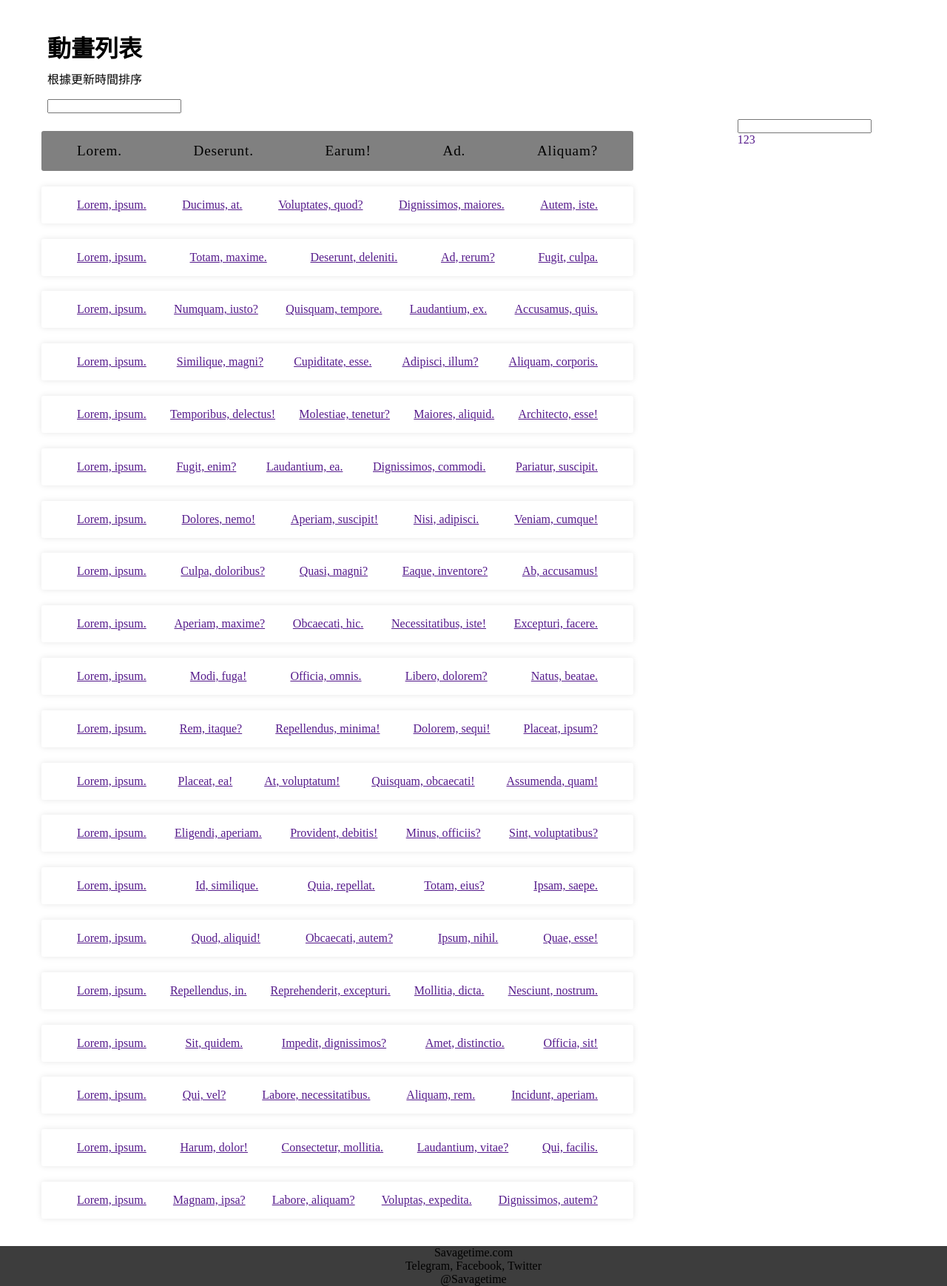
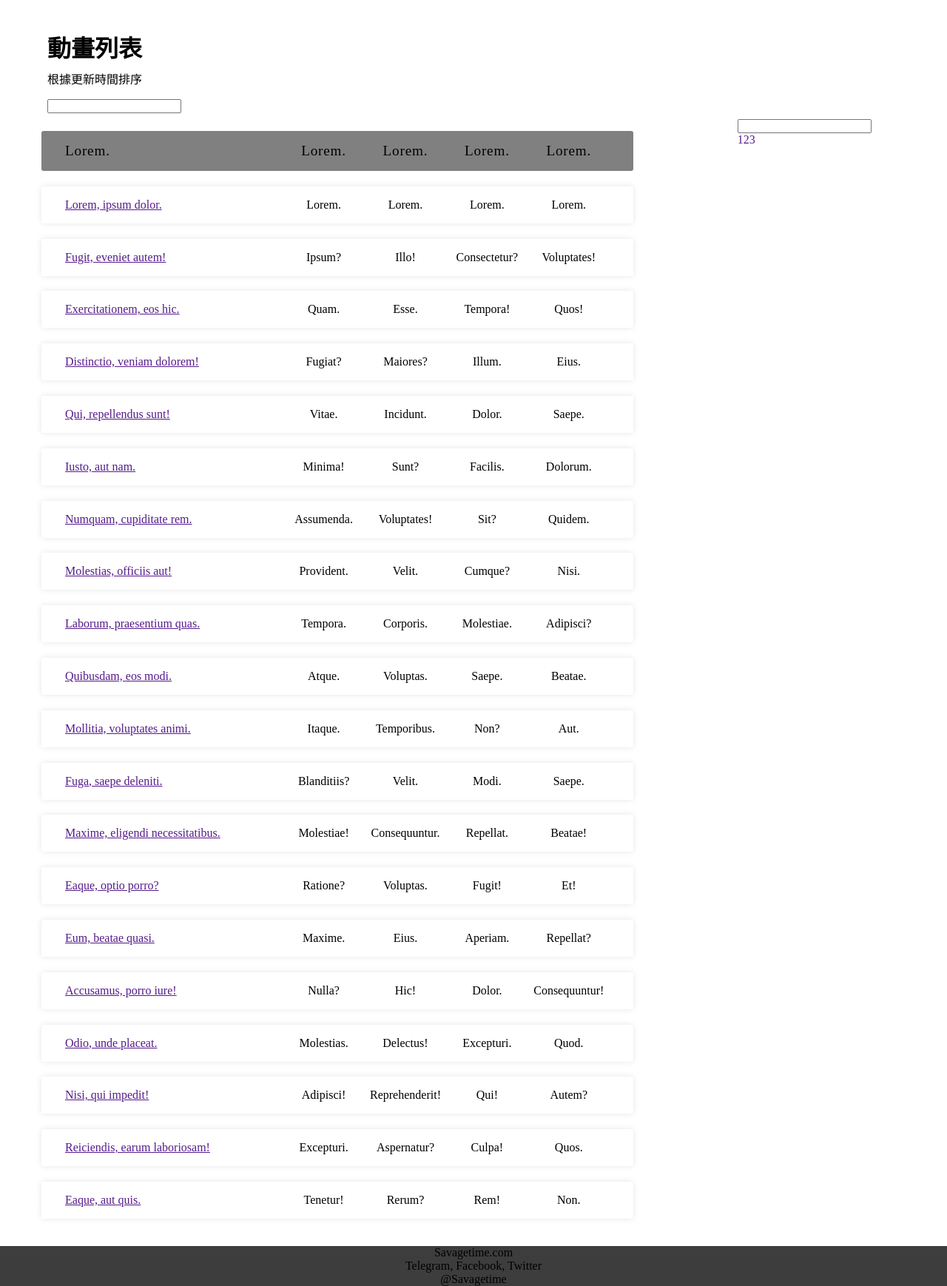
Before and after one commit to robinsonweng/savagetime, a Django app: page / in a window 1280 px wide. Shown: the part 64-1802 px from the top of the page at 74% size. Run offline with Django 3.2, Linux system fonts and the light colour scheme.

Commit message:
Align column text in table

```diff
--- a/savagetime/static/home/css/home.css
+++ b/savagetime/static/home/css/home.css
@@ -3,14 +3,11 @@
 }
 
 .table-container {
-    max-width: 800px;
-    width: 100%;
-    margin-right: auto;
 }
 
 .main-table li {
     border-radius: 3px;
-    padding: 1rem 3rem;
+    padding: 1rem 2rem;
     margin-bottom: 1.3rem;
 
     display: flex;
@@ -27,3 +24,38 @@
 .table-row {
     box-shadow: 0px 0px 9px 0px rgba(0, 0, 0, 0.1);
 }
+
+.col1, .col2, .col3, .col4, .col5 {
+    flex-basis: 15%;
+}
+
+.col1 {
+    flex-basis: 40%;
+}
+
+.col2 {
+}
+
+.col3 {
+
+}
+
+.col4 {
+
+}
+
+.col5 {
+
+}
+
+.title {
+
+}
+
+.attr {
+    display: flex;
+    justify-content: space-around;
+}
+
+.not-found div {
+}
--- a/savagetime/templates/home/index.html
+++ b/savagetime/templates/home/index.html
@@ -15,152 +15,323 @@
 <div class="table-container">
     <ul class="main-table" id="main-table">
         <li class="table-header">
-            <div>Lorem.</div>
-            <div>Deserunt.</div>
-            <div>Earum!</div>
-            <div>Ad.</div>
-            <div>Aliquam?</div>
+            <div class="col1 title">
+                <p>Lorem.</p>
+            </div>
+            <div class="col2 attr">
+                <p>Lorem.</p>
+            </div>
+            <div class="col3 attr">
+                <p>Lorem.</p>
+            </div>
+            <div class="col4 attr">
+                <p>Lorem.</p>
+            </div>
+            <div class="col5 attr">
+                <p>Lorem.</p>
+            </div>
         </li>
         <li class="table-row">
-            <div><a href="">Lorem, ipsum.</a></div>
-            <div><a href="">Ducimus, at.</a></div>
-            <div><a href="">Voluptates, quod?</a></div>
-            <div><a href="">Dignissimos, maiores.</a></div>
-            <div><a href="">Autem, iste.</a></div>
+            <div class="col1 title"><a href="">Lorem, ipsum dolor.</a></div>
+            <div class="col2 attr">
+                <p>Lorem.</p>
+            </div>
+            <div class="col3 attr">
+                <p>Lorem.</p>
+            </div>
+            <div class="col4 attr">
+                <p>Lorem.</p>
+            </div>
+            <div class="col5 attr">
+                <p>Lorem.</p>
+            </div>
         </li>
         <li class="table-row">
-            <div><a href="">Lorem, ipsum.</a></div>
-            <div><a href="">Totam, maxime.</a></div>
-            <div><a href="">Deserunt, deleniti.</a></div>
-            <div><a href="">Ad, rerum?</a></div>
-            <div><a href="">Fugit, culpa.</a></div>
+            <div class="col1 title"><a href="">Fugit, eveniet autem!</a></div>
+            <div class="col2 attr">
+                <p>Ipsum?</p>
+            </div>
+            <div class="col3 attr">
+                <p>Illo!</p>
+            </div>
+            <div class="col4 attr">
+                <p>Consectetur?</p>
+            </div>
+            <div class="col5 attr">
+                <p>Voluptates!</p>
+            </div>
         </li>
         <li class="table-row">
-            <div><a href="">Lorem, ipsum.</a></div>
-            <div><a href="">Numquam, iusto?</a></div>
-            <div><a href="">Quisquam, tempore.</a></div>
-            <div><a href="">Laudantium, ex.</a></div>
-            <div><a href="">Accusamus, quis.</a></div>
+            <div class="col1 title"><a href="">Exercitationem, eos hic.</a></div>
+            <div class="col2 attr">
+                <p>Quam.</p>
+            </div>
+            <div class="col3 attr">
+                <p>Esse.</p>
+            </div>
+            <div class="col4 attr">
+                <p>Tempora!</p>
+            </div>
+            <div class="col5 attr">
+                <p>Quos!</p>
+            </div>
         </li>
         <li class="table-row">
-            <div><a href="">Lorem, ipsum.</a></div>
-            <div><a href="">Similique, magni?</a></div>
-            <div><a href="">Cupiditate, esse.</a></div>
-            <div><a href="">Adipisci, illum?</a></div>
-            <div><a href="">Aliquam, corporis.</a></div>
+            <div class="col1 title"><a href="">Distinctio, veniam dolorem!</a></div>
+            <div class="col2 attr">
+                <p>Fugiat?</p>
+            </div>
+            <div class="col3 attr">
+                <p>Maiores?</p>
+            </div>
+            <div class="col4 attr">
+                <p>Illum.</p>
+            </div>
+            <div class="col5 attr">
+                <p>Eius.</p>
+            </div>
         </li>
         <li class="table-row">
-            <div><a href="">Lorem, ipsum.</a></div>
-            <div><a href="">Temporibus, delectus!</a></div>
-            <div><a href="">Molestiae, tenetur?</a></div>
-            <div><a href="">Maiores, aliquid.</a></div>
-            <div><a href="">Architecto, esse!</a></div>
+            <div class="col1 title"><a href="">Qui, repellendus sunt!</a></div>
+            <div class="col2 attr">
+                <p>Vitae.</p>
+            </div>
+            <div class="col3 attr">
+                <p>Incidunt.</p>
+            </div>
+            <div class="col4 attr">
+                <p>Dolor.</p>
+            </div>
+            <div class="col5 attr">
+                <p>Saepe.</p>
+            </div>
         </li>
         <li class="table-row">
-            <div><a href="">Lorem, ipsum.</a></div>
-            <div><a href="">Fugit, enim?</a></div>
-            <div><a href="">Laudantium, ea.</a></div>
-            <div><a href="">Dignissimos, commodi.</a></div>
-            <div><a href="">Pariatur, suscipit.</a></div>
+            <div class="col1 title"><a href="">Iusto, aut nam.</a></div>
+            <div class="col2 attr">
+                <p>Minima!</p>
+            </div>
+            <div class="col3 attr">
+                <p>Sunt?</p>
+            </div>
+            <div class="col4 attr">
+                <p>Facilis.</p>
+            </div>
+            <div class="col5 attr">
+                <p>Dolorum.</p>
+            </div>
         </li>
         <li class="table-row">
-            <div><a href="">Lorem, ipsum.</a></div>
-            <div><a href="">Dolores, nemo!</a></div>
-            <div><a href="">Aperiam, suscipit!</a></div>
-            <div><a href="">Nisi, adipisci.</a></div>
-            <div><a href="">Veniam, cumque!</a></div>
+            <div class="col1 title"><a href="">Numquam, cupiditate rem.</a></div>
+            <div class="col2 attr">
+                <p>Assumenda.</p>
+            </div>
+            <div class="col3 attr">
+                <p>Voluptates!</p>
+            </div>
+            <div class="col4 attr">
+                <p>Sit?</p>
+            </div>
+            <div class="col5 attr">
+                <p>Quidem.</p>
+            </div>
         </li>
         <li class="table-row">
-            <div><a href="">Lorem, ipsum.</a></div>
-            <div><a href="">Culpa, doloribus?</a></div>
-            <div><a href="">Quasi, magni?</a></div>
-            <div><a href="">Eaque, inventore?</a></div>
-            <div><a href="">Ab, accusamus!</a></div>
+            <div class="col1 title"><a href="">Molestias, officiis aut!</a></div>
+            <div class="col2 attr">
+                <p>Provident.</p>
+            </div>
+            <div class="col3 attr">
+                <p>Velit.</p>
+            </div>
+            <div class="col4 attr">
+                <p>Cumque?</p>
+            </div>
+            <div class="col5 attr">
+                <p>Nisi.</p>
+            </div>
         </li>
         <li class="table-row">
-            <div><a href="">Lorem, ipsum.</a></div>
-            <div><a href="">Aperiam, maxime?</a></div>
-            <div><a href="">Obcaecati, hic.</a></div>
-            <div><a href="">Necessitatibus, iste!</a></div>
-            <div><a href="">Excepturi, facere.</a></div>
+            <div class="col1 title"><a href="">Laborum, praesentium quas.</a></div>
+            <div class="col2 attr">
+                <p>Tempora.</p>
+            </div>
+            <div class="col3 attr">
+                <p>Corporis.</p>
+            </div>
+            <div class="col4 attr">
+                <p>Molestiae.</p>
+            </div>
+            <div class="col5 attr">
+                <p>Adipisci?</p>
+            </div>
         </li>
         <li class="table-row">
-            <div><a href="">Lorem, ipsum.</a></div>
-            <div><a href="">Modi, fuga!</a></div>
-            <div><a href="">Officia, omnis.</a></div>
-            <div><a href="">Libero, dolorem?</a></div>
-            <div><a href="">Natus, beatae.</a></div>
+            <div class="col1 title"><a href="">Quibusdam, eos modi.</a></div>
+            <div class="col2 attr">
+                <p>Atque.</p>
+            </div>
+            <div class="col3 attr">
+                <p>Voluptas.</p>
+            </div>
+            <div class="col4 attr">
+                <p>Saepe.</p>
+            </div>
+            <div class="col5 attr">
+                <p>Beatae.</p>
+            </div>
         </li>
         <li class="table-row">
-            <div><a href="">Lorem, ipsum.</a></div>
-            <div><a href="">Rem, itaque?</a></div>
-            <div><a href="">Repellendus, minima!</a></div>
-            <div><a href="">Dolorem, sequi!</a></div>
-            <div><a href="">Placeat, ipsum?</a></div>
+            <div class="col1 title"><a href="">Mollitia, voluptates animi.</a></div>
+            <div class="col2 attr">
+                <p>Itaque.</p>
+            </div>
+            <div class="col3 attr">
+                <p>Temporibus.</p>
+            </div>
+            <div class="col4 attr">
+                <p>Non?</p>
+            </div>
+            <div class="col5 attr">
+                <p>Aut.</p>
+            </div>
         </li>
         <li class="table-row">
-            <div><a href="">Lorem, ipsum.</a></div>
-            <div><a href="">Placeat, ea!</a></div>
-            <div><a href="">At, voluptatum!</a></div>
-            <div><a href="">Quisquam, obcaecati!</a></div>
-            <div><a href="">Assumenda, quam!</a></div>
+            <div class="col1 title"><a href="">Fuga, saepe deleniti.</a></div>
+            <div class="col2 attr">
+                <p>Blanditiis?</p>
+            </div>
+            <div class="col3 attr">
+                <p>Velit.</p>
+            </div>
+            <div class="col4 attr">
+                <p>Modi.</p>
+            </div>
+            <div class="col5 attr">
+                <p>Saepe.</p>
+            </div>
         </li>
         <li class="table-row">
-            <div><a href="">Lorem, ipsum.</a></div>
-            <div><a href="">Eligendi, aperiam.</a></div>
-            <div><a href="">Provident, debitis!</a></div>
-            <div><a href="">Minus, officiis?</a></div>
-            <div><a href="">Sint, voluptatibus?</a></div>
+            <div class="col1 title"><a href="">Maxime, eligendi necessitatibus.</a></div>
+            <div class="col2 attr">
+                <p>Molestiae!</p>
+            </div>
+            <div class="col3 attr">
+                <p>Consequuntur.</p>
+            </div>
+            <div class="col4 attr">
+                <p>Repellat.</p>
+            </div>
+            <div class="col5 attr">
+                <p>Beatae!</p>
+            </div>
         </li>
         <li class="table-row">
-            <div><a href="">Lorem, ipsum.</a></div>
-            <div><a href="">Id, similique.</a></div>
-            <div><a href="">Quia, repellat.</a></div>
-            <div><a href="">Totam, eius?</a></div>
-            <div><a href="">Ipsam, saepe.</a></div>
+            <div class="col1 title"><a href="">Eaque, optio porro?</a></div>
+            <div class="col2 attr">
+                <p>Ratione?</p>
+            </div>
+            <div class="col3 attr">
+                <p>Voluptas.</p>
+            </div>
+            <div class="col4 attr">
+                <p>Fugit!</p>
+            </div>
+            <div class="col5 attr">
+                <p>Et!</p>
+            </div>
         </li>
         <li class="table-row">
-            <div><a href="">Lorem, ipsum.</a></div>
-            <div><a href="">Quod, aliquid!</a></div>
-            <div><a href="">Obcaecati, autem?</a></div>
-            <div><a href="">Ipsum, nihil.</a></div>
-            <div><a href="">Quae, esse!</a></div>
+            <div class="col1 title"><a href="">Eum, beatae quasi.</a></div>
+            <div class="col2 attr">
+                <p>Maxime.</p>
+            </div>
+            <div class="col3 attr">
+                <p>Eius.</p>
+            </div>
+            <div class="col4 attr">
+                <p>Aperiam.</p>
+            </div>
+            <div class="col5 attr">
+                <p>Repellat?</p>
+            </div>
         </li>
         <li class="table-row">
-            <div><a href="">Lorem, ipsum.</a></div>
-            <div><a href="">Repellendus, in.</a></div>
-            <div><a href="">Reprehenderit, excepturi.</a></div>
-            <div><a href="">Mollitia, dicta.</a></div>
-            <div><a href="">Nesciunt, nostrum.</a></div>
+            <div class="col1 title"><a href="">Accusamus, porro iure!</a></div>
+            <div class="col2 attr">
+                <p>Nulla?</p>
+            </div>
+            <div class="col3 attr">
+                <p>Hic!</p>
+            </div>
+            <div class="col4 attr">
+                <p>Dolor.</p>
+            </div>
+            <div class="col5 attr">
+                <p>Consequuntur!</p>
+            </div>
         </li>
         <li class="table-row">
-            <div><a href="">Lorem, ipsum.</a></div>
-            <div><a href="">Sit, quidem.</a></div>
-            <div><a href="">Impedit, dignissimos?</a></div>
-            <div><a href="">Amet, distinctio.</a></div>
-            <div><a href="">Officia, sit!</a></div>
+            <div class="col1 title"><a href="">Odio, unde placeat.</a></div>
+            <div class="col2 attr">
+                <p>Molestias.</p>
+            </div>
+            <div class="col3 attr">
+                <p>Delectus!</p>
+            </div>
+            <div class="col4 attr">
+                <p>Excepturi.</p>
+            </div>
+            <div class="col5 attr">
+                <p>Quod.</p>
+            </div>
         </li>
         <li class="table-row">
-            <div><a href="">Lorem, ipsum.</a></div>
-            <div><a href="">Qui, vel?</a></div>
-            <div><a href="">Labore, necessitatibus.</a></div>
-            <div><a href="">Aliquam, rem.</a></div>
-            <div><a href="">Incidunt, aperiam.</a></div>
+            <div class="col1 title"><a href="">Nisi, qui impedit!</a></div>
+            <div class="col2 attr">
+                <p>Adipisci!</p>
+            </div>
+            <div class="col3 attr">
+                <p>Reprehenderit!</p>
+            </div>
+            <div class="col4 attr">
+                <p>Qui!</p>
+            </div>
+            <div class="col5 attr">
+                <p>Autem?</p>
+            </div>
         </li>
         <li class="table-row">
-            <div><a href="">Lorem, ipsum.</a></div>
-            <div><a href="">Harum, dolor!</a></div>
-            <div><a href="">Consectetur, mollitia.</a></div>
-            <div><a href="">Laudantium, vitae?</a></div>
-            <div><a href="">Qui, facilis.</a></div>
+            <div class="col1 title"><a href="">Reiciendis, earum laboriosam!</a></div>
+            <div class="col2 attr">
+                <p>Excepturi.</p>
+            </div>
+            <div class="col3 attr">
+                <p>Aspernatur?</p>
+            </div>
+            <div class="col4 attr">
+                <p>Culpa!</p>
+            </div>
+            <div class="col5 attr">
+                <p>Quos.</p>
+            </div>
         </li>
         <li class="table-row">
-            <div><a href="">Lorem, ipsum.</a></div>
-            <div><a href="">Magnam, ipsa?</a></div>
-            <div><a href="">Labore, aliquam?</a></div>
-            <div><a href="">Voluptas, expedita.</a></div>
-            <div><a href="">Dignissimos, autem?</a></div>
+            <div class="col1 title"><a href="">Eaque, aut quis.</a></div>
+            <div class="col2 attr">
+                <p>Tenetur!</p>
+            </div>
+            <div class="col3 attr">
+                <p>Rerum?</p>
+            </div>
+            <div class="col4 attr">
+                <p>Rem!</p>
+            </div>
+            <div class="col5 attr">
+                <p>Non.</p>
+            </div>
         </li>
+
     </ul>
     <div class="paginate-block">
         <div class="paginate-info"></div>
```
